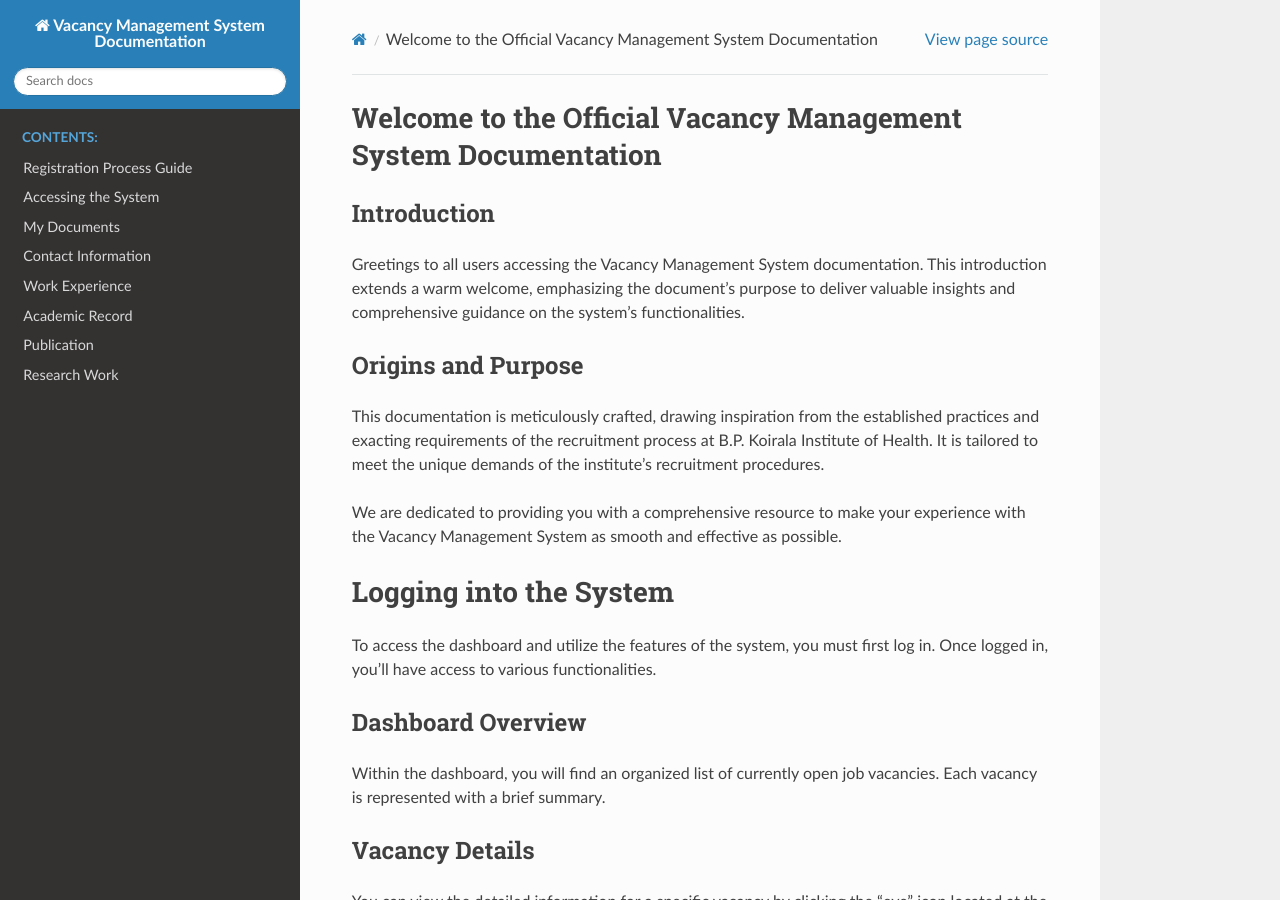
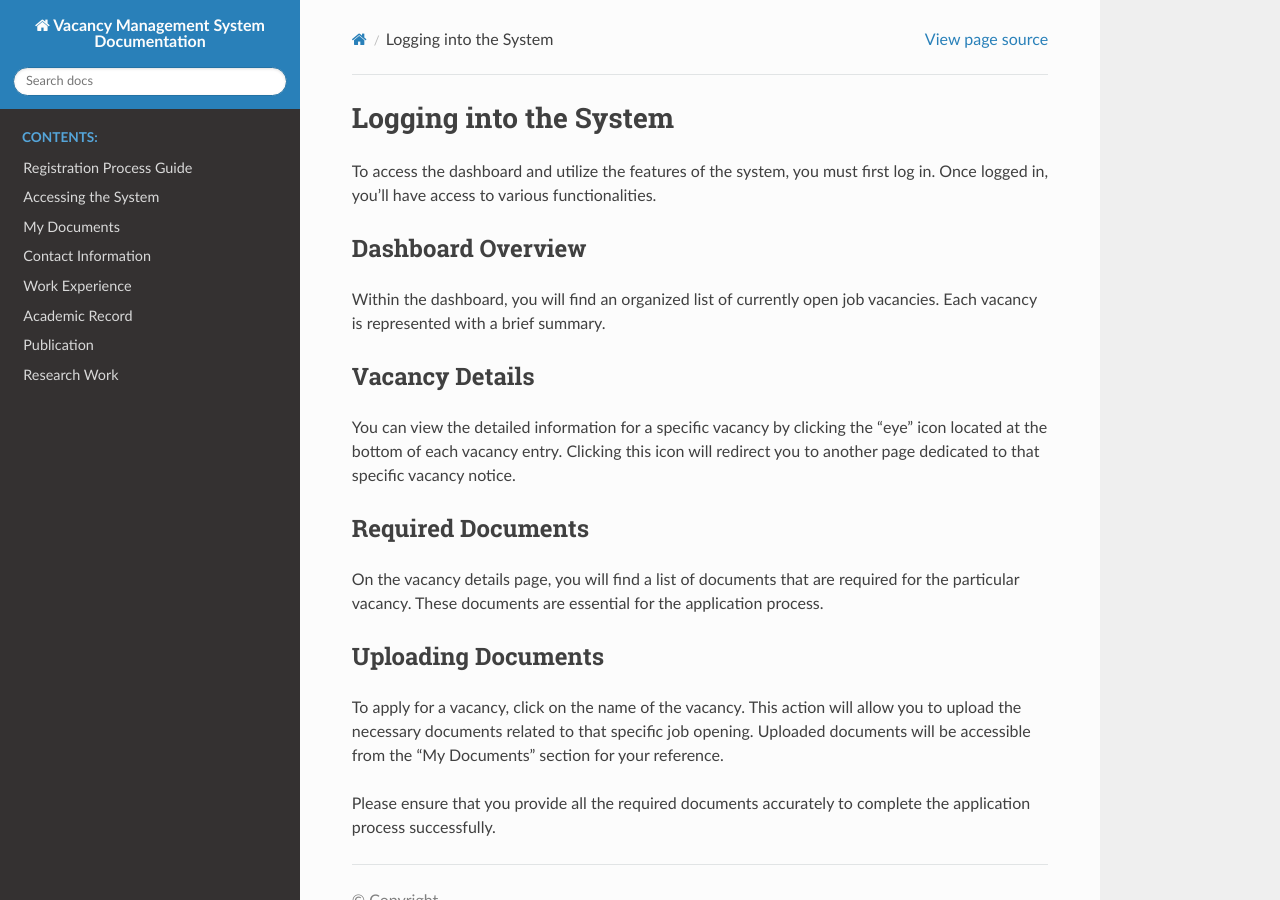
Before and after one commit to w38g0ru/vms, a Sphinx documentation site: the page built from docs/dashboard.rst, in a window 1280 px wide and 900 px high. Built offline with Sphinx 7.4.7 and the Read the Docs theme 2.0.0, drawn with Linux system fonts in a browser that asks for light colours; pages that are not in the unit, such as notebooks, are missing from menus.

Commit message:
Update dashboard.rst

```diff
--- a/docs/dashboard.rst
+++ b/docs/dashboard.rst
@@ -1,18 +1,3 @@
-Welcome to the Official Vacancy Management System Documentation
-============================================================
-
-Introduction
-------------
-
-Greetings to all users accessing the Vacancy Management System documentation. This introduction extends a warm welcome, emphasizing the document's purpose to deliver valuable insights and comprehensive guidance on the system's functionalities.
-
-Origins and Purpose
---------------------
-
-This documentation is meticulously crafted, drawing inspiration from the established practices and exacting requirements of the recruitment process at B.P. Koirala Institute of Health. It is tailored to meet the unique demands of the institute's recruitment procedures.
-
-We are dedicated to providing you with a comprehensive resource to make your experience with the Vacancy Management System as smooth and effective as possible.
-
 Logging into the System
 =======================
 
```
